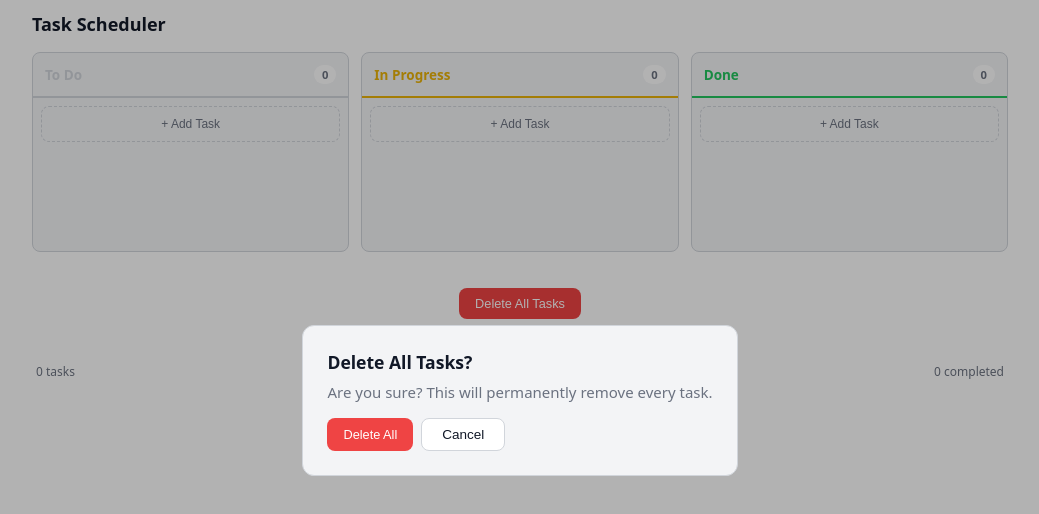
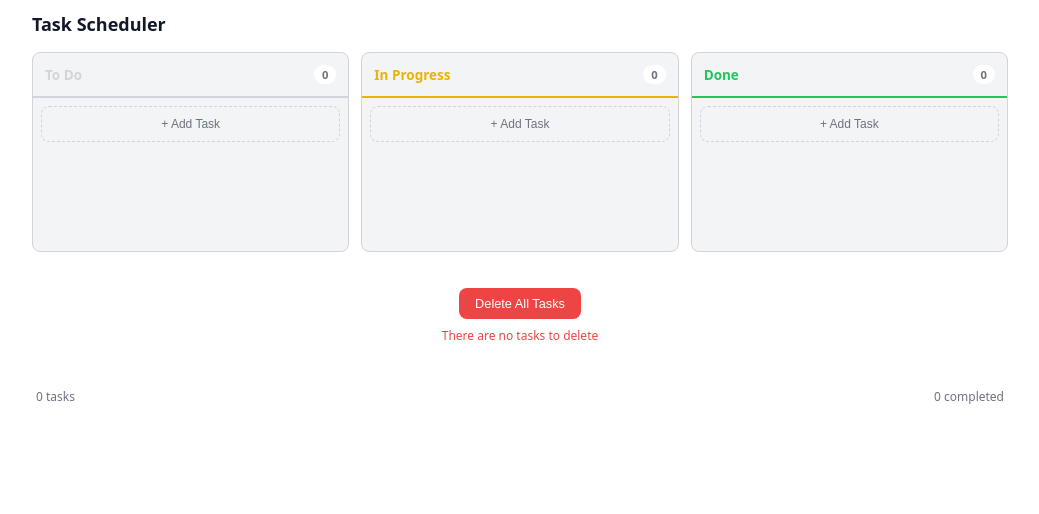
Before and after one commit to 5ALAF123/Task-Scheduler, a React (Vite) app: page / in a window 1280 px wide. Both pictures are taken after a click on the button "Delete All Tasks". Shown: the top 514 px of the page, without its empty margins (120-1159 px from the left). Built offline with nearby package versions, Linux system fonts and the light colour scheme.

Commit message:
adding erorr

```diff
--- a/src/App.jsx
+++ b/src/App.jsx
@@ -30,6 +30,7 @@ export default function App() {
   const [editingTask, setEditingTask] = useState(null);
   const [defaultStatus, setDefaultStatus] = useState("todo");
   const [confirmDeleteAll, setConfirmDeleteAll] = useState(false);
+  const [deleteError, setDeleteError] = useState("");
   const [now, setNow] = useState(Date.now());
 
   useEffect(() => {
@@ -61,6 +62,15 @@ export default function App() {
     },
     [editingTask, addTask, updateTask],
   );
+
+  function handleDeleteAllClick() {
+    if (tasks.length === 0) {
+      setDeleteError("There are no tasks to delete");
+      return;
+    }
+    setDeleteError("");
+    setConfirmDeleteAll(true);
+  }
 
   function handleCancel() {
     setShowForm(false);
@@ -196,10 +206,11 @@ export default function App() {
       <div className="delete-all-wrap">
         <button
           className="btn-danger delete-all-btn"
-          onClick={() => setConfirmDeleteAll(true)}
+          onClick={handleDeleteAllClick}
         >
           Delete All Tasks
         </button>
+        {deleteError && <p className="delete-error">{deleteError}</p>}
       </div>
 
       {confirmDeleteAll && (
--- a/src/styles/app.css
+++ b/src/styles/app.css
@@ -209,13 +209,20 @@ body {
 
 .delete-all-wrap {
   display: flex;
-  justify-content: center;
+  flex-direction: column;
+  align-items: center;
   margin: 20px 0;
 }
 
 .delete-all-btn {
   padding: 10px 24px;
   font-size: 0.9rem;
+}
+
+.delete-error {
+  margin-top: 8px;
+  font-size: 0.8rem;
+  color: var(--danger, #dc2626);
 }
 
 .confirm-text {
```
